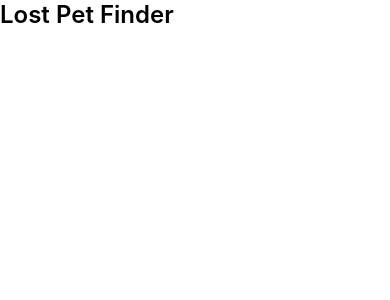
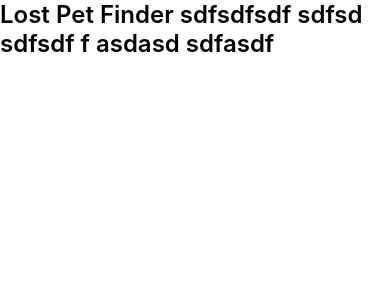
Before and after one commit to Lost-Pet-Finder/Lost-Pet-Finder, a React Native app in the folder frontend/: screen / in a window 390 px wide. Shown: the top 300 px of the page. Built offline with nearby package versions, Linux system fonts and the light colour scheme; what react-native would draw is missing.

Commit message:
fix connecting error

```diff
--- a/frontend/App.js
+++ b/frontend/App.js
@@ -29,7 +29,9 @@ const App: () => React$Node = () => {
     <>
       <StatusBar barStyle="dark-content" />
       <SafeAreaView>
-        <Text style={styles.sectionTitle}>Lost Pet Finder</Text>
+        <Text style={styles.sectionTitle}>
+          Lost Pet Finder sdfsdfsdf sdfsd sdfsdf f asdasd sdfasdf
+        </Text>
       </SafeAreaView>
     </>
   );
```
Also changed, not shown: 4 other files (tests, documents, lock files or other folders).
